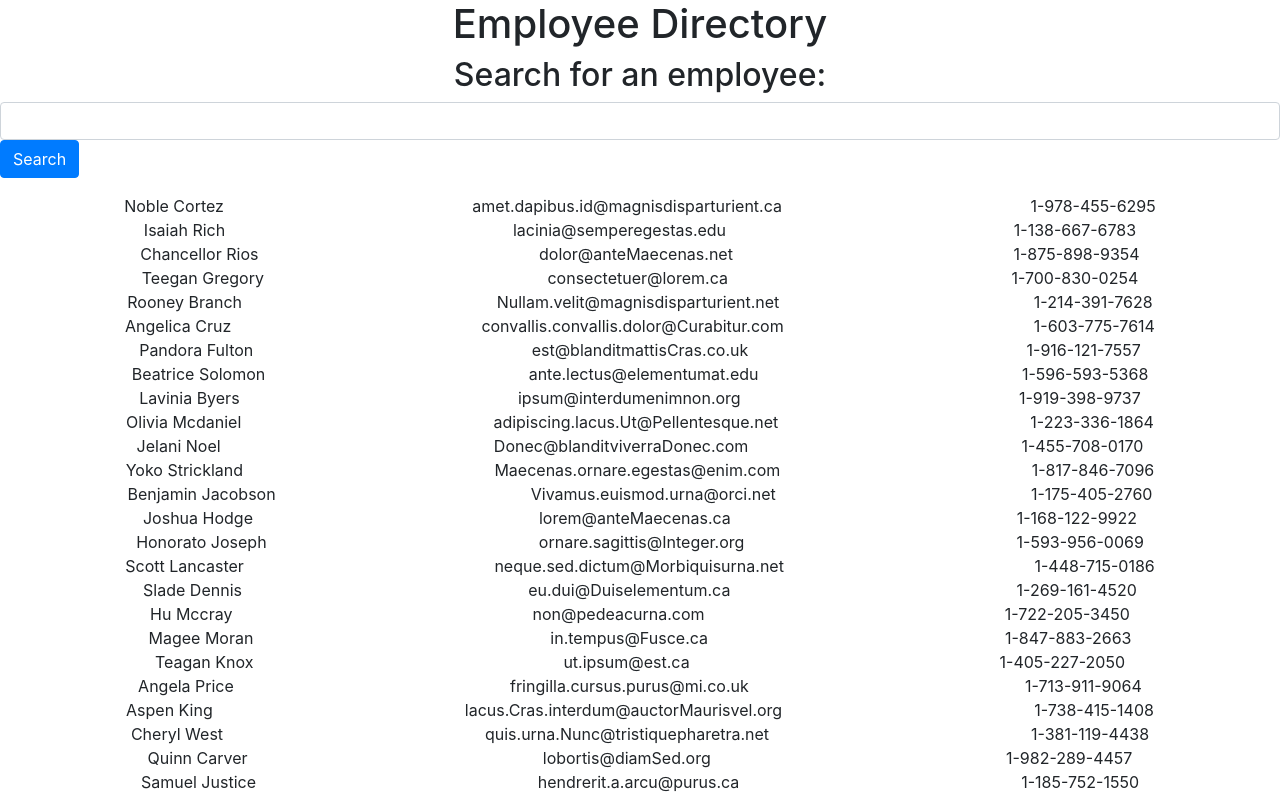
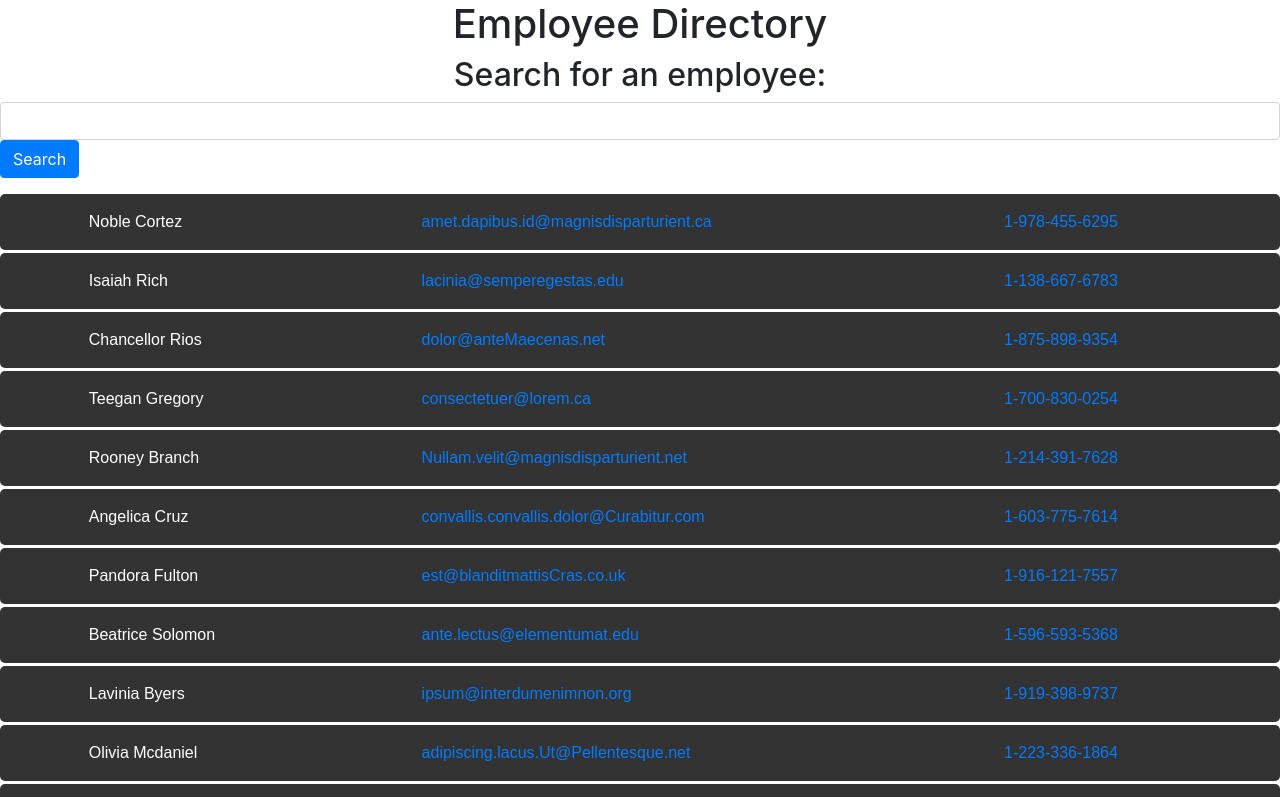
Before and after one commit to BrandonP321/employee-directory, a React (Create React App) app: page / in a window 1280 px wide. Shown: the top 797 px of the page. Built offline with nearby package versions, Linux system fonts and the light colour scheme.

Commit message:
added styling to employee cards

```diff
--- a/src/components/EmployeeCard.js
+++ b/src/components/EmployeeCard/index.js
@@ -1,4 +1,5 @@
 import React from 'react'
+import './style.css'
 
 export default function EmployeeCard(props) {
     // grab values from prop object of employee info
@@ -10,10 +11,10 @@ export default function EmployeeCard(props) {
                 {name}
             </div>
             <div class='employeeEmail employeeCol'>
-                {email}
+                <a href={`mailto:${email}`}>{email}</a>
             </div>
             <div class='employeePhone employeeCol'>
-                {phone}
+                <a href={`tel:${phone}`}>{phone}</a>
             </div>
         </div>
     )
--- /dev/null
+++ b/src/components/EmployeeCard/style.css
@@ -0,0 +1,17 @@
+.employeeCard {
+    padding: 2vh;
+    background-color: rgb(51, 51, 51);
+    margin-bottom: 3px;
+    color: white;
+    font-family: Arial, Helvetica, sans-serif;
+    border-radius: 5px;
+}
+
+.employeeName, .employeePhone {
+    width: 15%;
+    text-align: left;
+}
+
+.employeeEmail {
+    width: 35%;
+}
--- /dev/null
+++ b/src/components/Header/index.js
@@ -0,0 +1,10 @@
+import React from 'react'
+import './style.css'
+
+export default function Header(props) {
+    return (
+        <div>
+            <h1 class='text-center'>Employee Directory</h1>
+        </div>
+    )
+}
--- a/src/components/SearchBar.js
+++ b/src/components/SearchBar/index.js
@@ -3,7 +3,6 @@ import React from 'react'
 export default function SearchBar(props) {
     return (
         <div>
-            <h1 class='text-center'>Employee Directory</h1>
             <h2 class='text-center'>Search for an employee: </h2>
             <datalist id='employeesList'>
                 {props.employees.map(employee => <option>{employee.name}</option>)}
--- a/src/pages/Home.js
+++ b/src/pages/Home.js
@@ -1,4 +1,5 @@
 import React, { Component } from 'react'
+import Header from '../components/Header'
 import SearchBar from '../components/SearchBar'
 import EmployeeCard from '../components/EmployeeCard'
 import employees from '../employees.json'
@@ -30,6 +31,7 @@ export default class Home extends Component {
     render() {
         return (
             <div>
+                <Header />
                 <SearchBar employees={this.state.employeesArr} handleSearch={this.handleSearch} />
                 {this.state.employeesArr.map(employee => <EmployeeCard employeeInfo={employee} />)}
             </div>
```
Also changed, not shown: src/components/Header/style.css (added), src/components/SearchBar/style.css (added).
